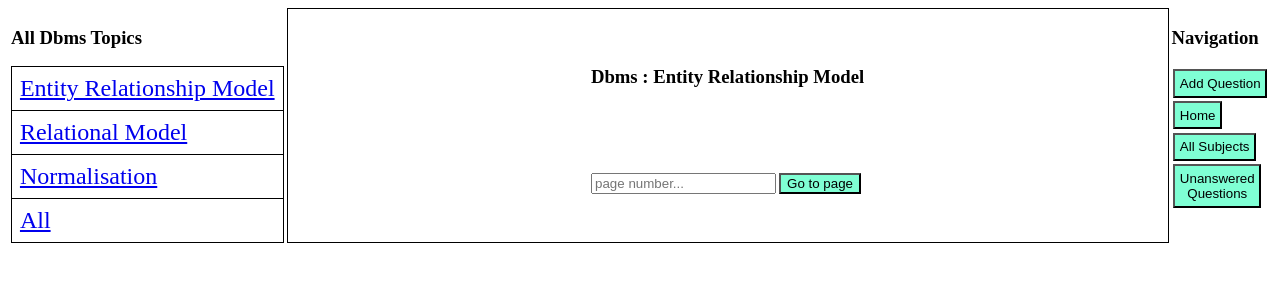
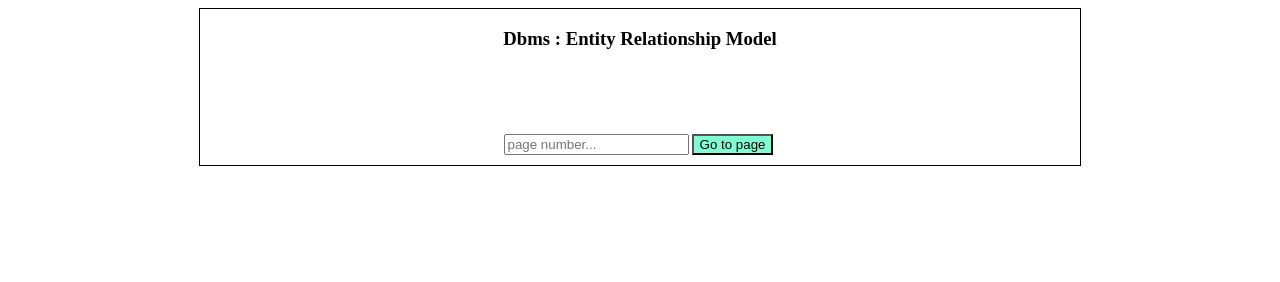
Before and after one commit to Roshan-Kumar-Sharma/pagination, a plain HTML site: page index.html in a window 1280 px wide. Drawn offline with Linux system fonts and the light colour scheme; no server answers.

Commit message:
remove left and right container

```diff
--- a/index.html
+++ b/index.html
@@ -11,25 +11,6 @@
 
 <body>
     <div id="root">
-        <div id="left-container">
-            <h3>All dbms Topics</h3>
-            <div id="sub-name">
-
-                <div class="feed-sub"><a
-                        href="http://localhost:2000/api/v1/subjects/dbms/topics/Entity Relationship Model">Entity
-                        Relationship Model</a></div>
-
-                <div class="feed-sub"><a
-                        href="http://localhost:2000/api/v1/subjects/dbms/topics/Relational Model">Relational Model</a>
-                </div>
-
-                <div class="feed-sub"><a
-                        href="http://localhost:2000/api/v1/subjects/dbms/topics/Normalisation">Normalisation</a></div>
-
-                <div class="feed-sub"><a href="http://localhost:2000/api/v1/subjects/dbms/topics/All">All</a></div>
-
-            </div>
-        </div>
         <div id="root-container">
             <div>
                 <h3>dbms : Entity Relationship Model</h3>
@@ -47,23 +28,6 @@
             </div>
             <div id="invalid-msg">Invalid Page Number</div>
         </div>
-        <div id="right-container">
-            <h3>Navigation</h3>
-            <div class="nav-btn">
-                <a href="#">
-                    <button class="btn">Add Question</button>
-                </a>
-                <a href="http://localhost:2000/">
-                    <button class="btn">Home</button>
-                </a>
-                <a href="http://localhost:2000/api/v1/subjects/">
-                    <button class="btn">All Subjects</button>
-                </a>
-                <a href="#">
-                    <button class="btn">Unanswered<br>Questions</button>
-                </a>
-            </div>
-        </div>
     </div>
     <script src="index.js"></script>
 </body>
```
